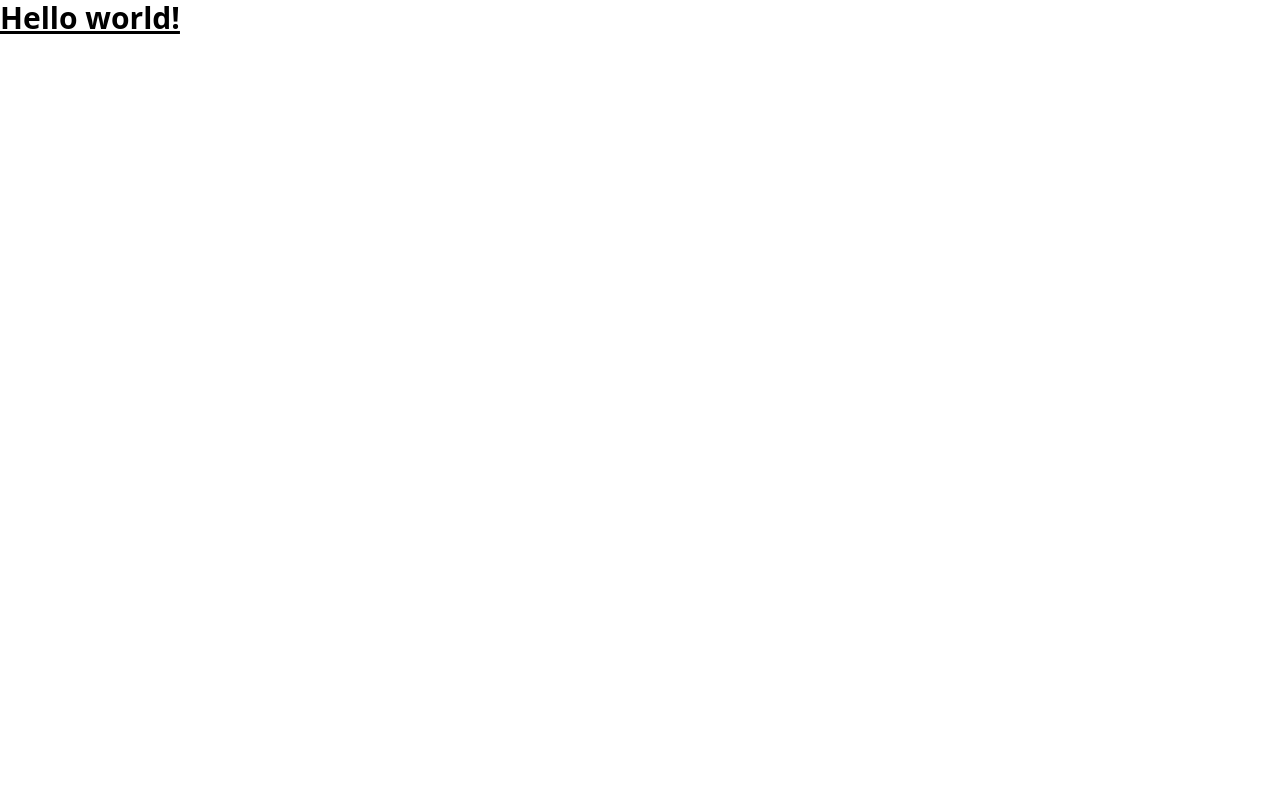
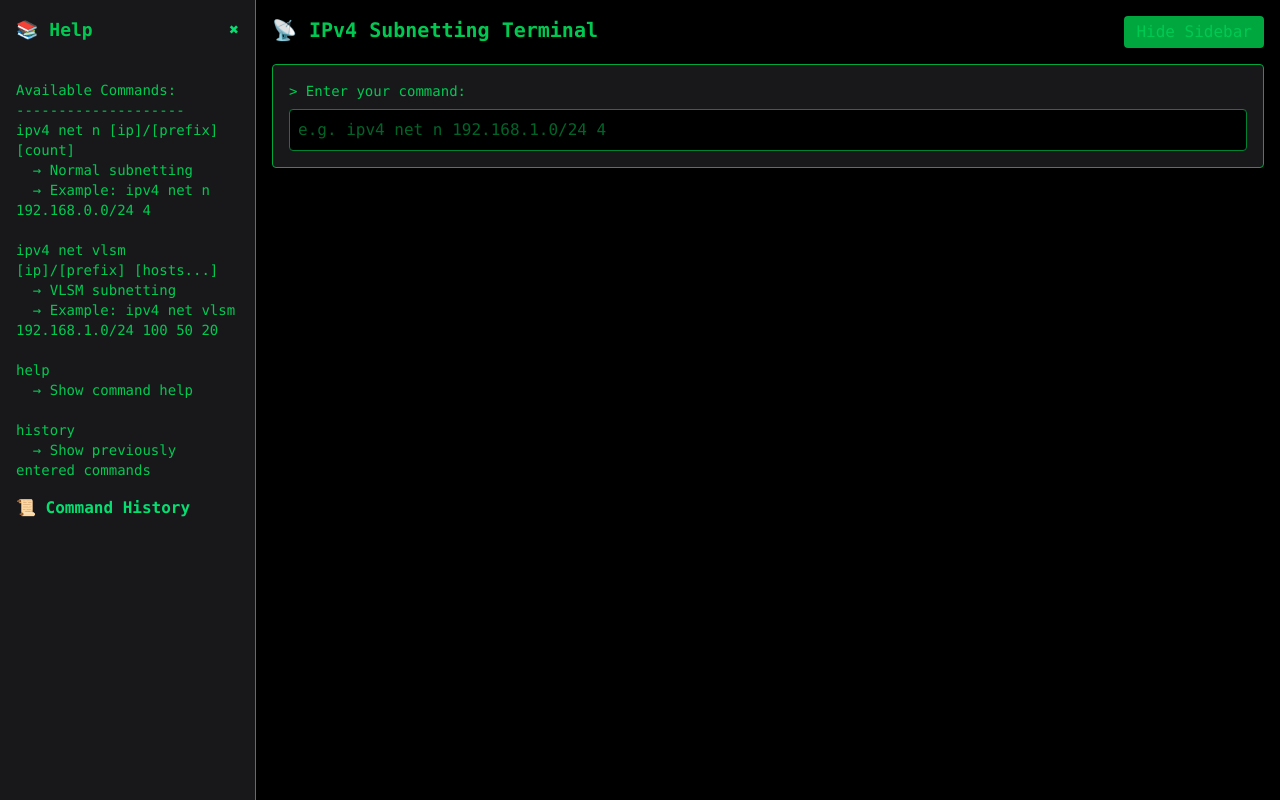
Before and after one commit to KatisoNtseare/ProSubnet, a React (Vite) app: page / in a window 1280 px wide. Built offline with nearby package versions, Linux system fonts and the light colour scheme.

Commit message:
Implement main application layout with command handling and sidebar for help and history

```diff
--- a/src/App.jsx
+++ b/src/App.jsx
@@ -1,14 +1,94 @@
-import './App.css'
+// App.jsx
+import React, { useState } from "react";
+import Terminal from "./components/Terminal";
+import Sidebar from "./components/Sidebar";
+import OutputTable from "./components/OutputTable";
+
+import { parseCommand } from "./logic/parseCommand";
+import { calculateNormalSubnets } from "./logic/normalSubnetting";
+import { calculateVLSMSubnets } from "./logic/vlsmSubnetting";
 
 function App() {
+  const [subnets, setSubnets] = useState([]);
+  const [history, setHistory] = useState([]);
+  const [outputText, setOutputText] = useState("");
+  const [showSidebar, setShowSidebar] = useState(true);
+
+  const helpText = `
+Available Commands:
+--------------------
+ipv4 net n [ip]/[prefix] [count]
+  → Normal subnetting
+  → Example: ipv4 net n 192.168.0.0/24 4
+
+ipv4 net vlsm [ip]/[prefix] [hosts...]
+  → VLSM subnetting
+  → Example: ipv4 net vlsm 192.168.1.0/24 100 50 20
+
+help
+  → Show command help
+
+history
+  → Show previously entered commands
+`;
+
+  const handleCommand = (input) => {
+    const trimmed = input.trim();
+    if (!trimmed) return;
+
+    setHistory((prev) => [...prev, trimmed]);
+
+    const parsed = parseCommand(trimmed);
+
+    if (parsed.type === "normal") {
+      const result = calculateNormalSubnets(parsed.ip, parsed.count, parsed.prefix);
+      setSubnets(result);
+      setOutputText("");
+    } else if (parsed.type === "vlsm") {
+      const result = calculateVLSMSubnets(parsed.ip, parsed.prefix, parsed.hosts);
+      setSubnets(result);
+      setOutputText("");
+    } else if (parsed.type === "help") {
+      setSubnets([]);
+      setOutputText(helpText);
+    } else if (parsed.type === "history") {
+      setSubnets([]);
+      setOutputText(history.join("\n"));
+    } else {
+      setSubnets([]);
+      setOutputText("⚠️ Invalid command. Type 'help' for usage.");
+    }
+  };
 
   return (
-    <>
-      <h1 class="text-3xl font-bold underline">
-        Hello world!
-      </h1>
-    </>
-  )
+    <div className="flex bg-black min-h-screen text-green-500 font-mono">
+      {showSidebar && (
+        <Sidebar history={history} helpText={helpText} onClose={() => setShowSidebar(false)} />
+      )}
+
+      <div className="flex-1 p-4">
+        <div className="flex justify-between mb-4">
+          <h1 className="text-xl font-bold">📡 IPv4 Subnetting Terminal</h1>
+          <button
+            className="bg-green-600 px-3 py-1 rounded hover:bg-green-700"
+            onClick={() => setShowSidebar(!showSidebar)}
+          >
+            {showSidebar ? "Hide Sidebar" : "Show Sidebar"}
+          </button>
+        </div>
+
+        <Terminal onCommand={handleCommand} history={history} />
+
+        {outputText ? (
+          <pre className="mt-4 p-4 border border-green-600 bg-zinc-900 rounded whitespace-pre-wrap">
+            {outputText}
+          </pre>
+        ) : (
+          <OutputTable subnets={subnets} />
+        )}
+      </div>
+    </div>
+  );
 }
 
-export default App
+export default App;
```
